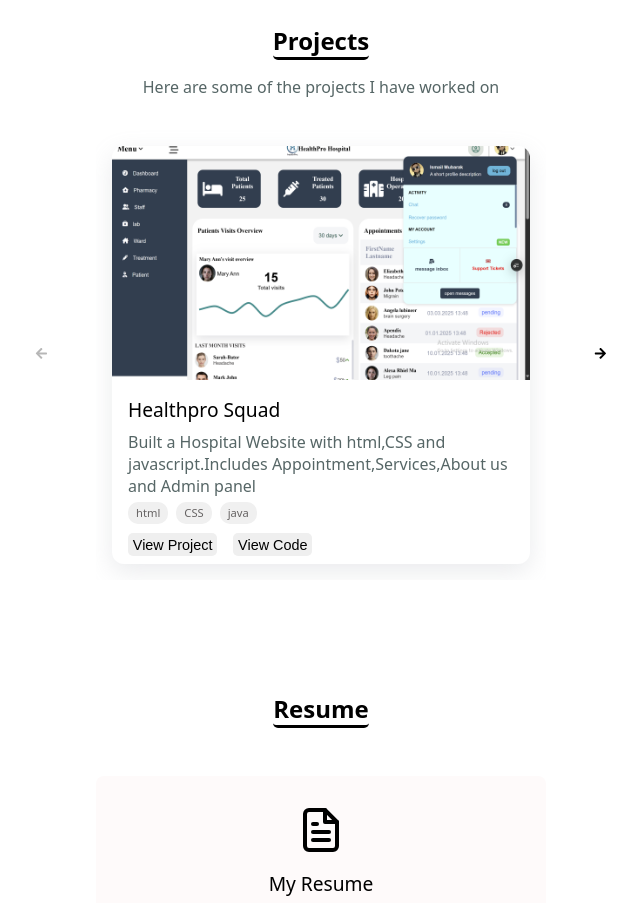
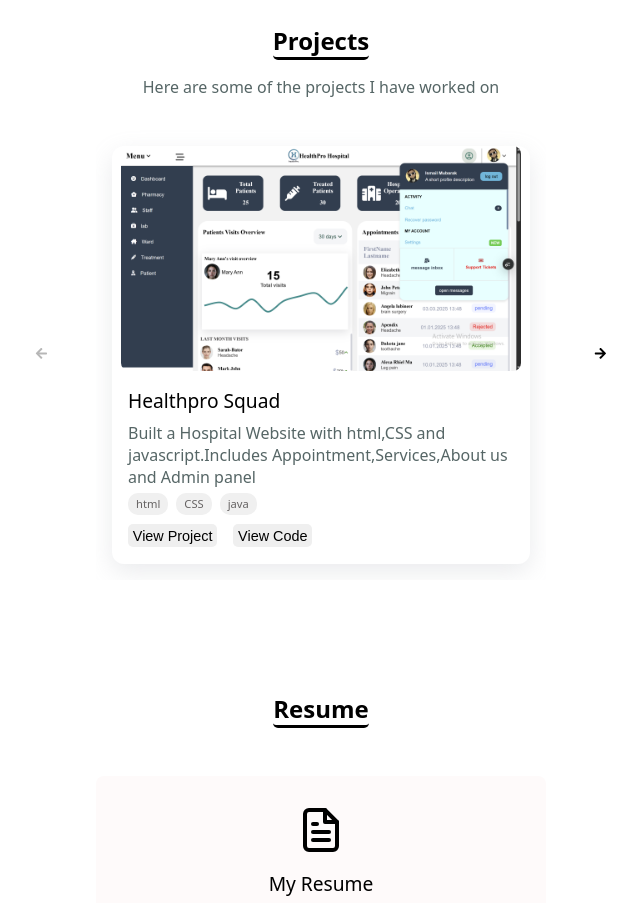
Before and after one commit to mubarsky/mubarak-react-portfolio, a React (Vite) app: page / in a window 1280 px wide. Shown: the part 2680-3583 px from the top of the page, without its empty margins (319-959 px from the left). Built offline with nearby package versions, Linux system fonts and the light colour scheme; a web font is replaced by a local one.

Commit message:
adding changes to the project image styling

```diff
--- a/src/components/project/project.module.css
+++ b/src/components/project/project.module.css
@@ -71,15 +71,26 @@
   box-shadow: rgba(100, 100, 111, 0.2) 0px 7px 29px 0px;
 }
 .slideTop {
-  flex: 1;
+  /* flex: 1;
+  width: 100%; */
   width: 100%;
+  max-width: 400px;
+  height: auto;
+  margin: 0 auto;
 }
-.slide img {
+.slideTop img{
+  max-width: 100%;
+  height: auto;
+  display: block;
+  object-fit: cover;
+  border-radius: 8px;
+  transition: transform 0.3s ease-in-out;
+}
+/* .slide img {
   max-width: 100%;
   height: 100%;
-
   transition: transform 0.3s ease-in-out;
-}
+} */
 .slide:hover img {
   transform: scale(1.05);
 }
```
